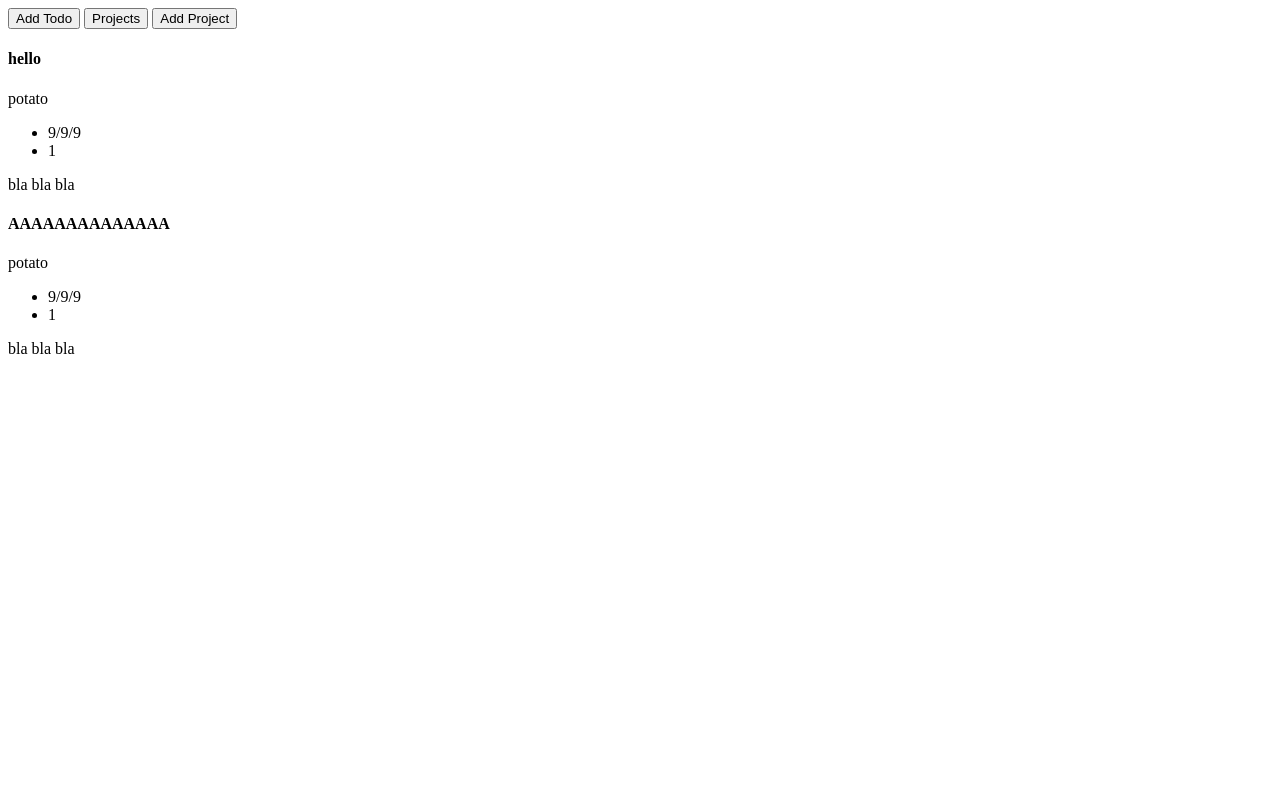
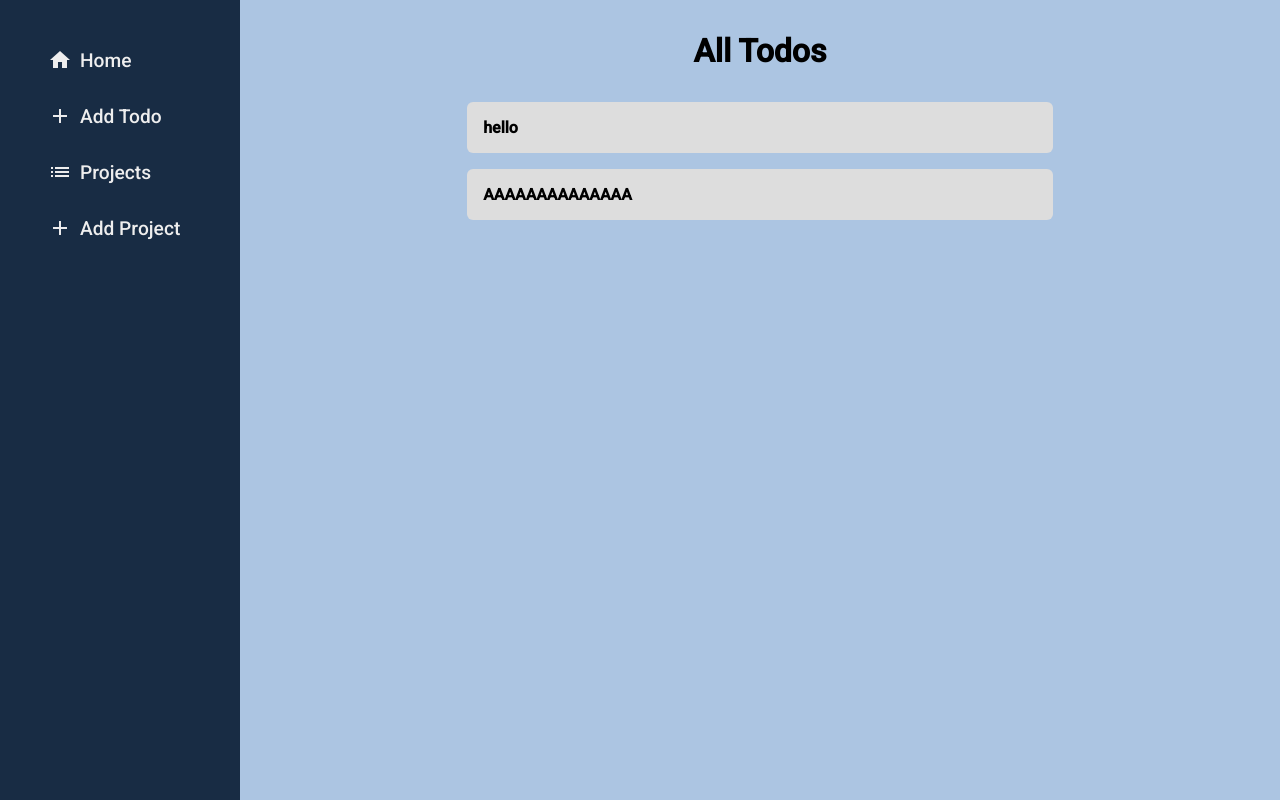
Before and after one commit to AliAdamH/supertodo, a website built with webpack: page dist/index.html in a window 1280 px wide. Built offline with Linux system fonts and the light colour scheme.

Commit message:
Improve UI

```diff
--- a/src/index.js
+++ b/src/index.js
@@ -18,6 +18,7 @@ const addProjectBtn = document.querySelector('.addProject');
 const projectModal = document.querySelector('.project-modal');
 const projectForm = document.querySelector('.project-form');
 const closeProjectForm = projectModal.querySelector('.close-btn')
+const homeBtn = document.querySelector('.home');
 
 const projectExample = new project('starter');
 let todo = new todoItem(
@@ -47,13 +48,16 @@ projects.push(projectExample);
 projects.push(secondProjectExample);
 
 // Loop here.
-projects.forEach((p, index) => {
-    // container.appendChild(renderProject(p, index));
-    p.todos.forEach((todo) => {
-        container.appendChild(renderTodo(todo));
+function renderHome() {
+    let todosList = []
+    projects.forEach((p, index) => {
+        p.todos.forEach((todo) => {
+            todosList.push(renderTodo(todo));
+        })
     })
-})
 
+    return todosList;
+}
 
 // Helpers
 // this is gonna break.
@@ -140,3 +144,12 @@ projectForm.addEventListener('submit', (e) => {
     projects.push(newProject);
     console.log(newProject);
 })
+
+
+homeBtn.addEventListener('click', () => {
+    container.replaceChildren(...renderHome());
+})
+
+document.addEventListener('DOMContentLoaded', () => {
+    container.replaceChildren(...renderHome());
+})
--- a/src/style.css
+++ b/src/style.css
@@ -1,3 +1,129 @@
 :root {
-    --color-t: hsl(212,48,18);
+    --color-t: hsl(212,48%,18%);
 }
+
+
+*,
+*::before,
+*::after {
+    margin: 0;
+    padding: 0;
+    box-sizing: border-box;
+    font-family: 'Roboto', sans-serif;
+}
+
+button {
+    background: none;
+    color: inherit;
+    border: none;
+    padding: 0;
+    font: inherit;
+    cursor: pointer;
+    outline: inherit;
+    display: block;
+}
+
+ul,ol {
+    list-style-type: none;
+}
+
+body {
+    display: grid;
+    grid-template-columns: auto 1fr;
+}
+
+.sidebar {
+    height: 100vh;
+    background-color: var(--color-t);
+    width: 15rem;
+    padding: 2rem;
+    color: #eee;
+}
+
+.main {
+    background-color: hsl(212,48%,78%);
+    padding: 2rem;
+    display: flex;
+    flex-direction: column;
+    gap: 2rem;
+}
+
+.title {
+    text-align: center;
+}
+
+.example {
+    display: flex;
+    flex-direction: column;
+    flex-wrap: wrap;
+    gap: 1rem;
+
+}
+
+.todo {
+    flex: 1;
+    width: 60%;
+    align-self: center;
+    display: flex;
+    flex-direction: column;
+    background-color: #ddd;
+    border-radius: 0.375rem;
+    padding: 1rem;
+    gap: 0.5rem;
+}
+
+.todo__notes {
+    display: none;
+}
+
+.todo__description {
+    display: none;
+}
+
+.todo__infos {
+    display: none;
+}
+
+dialog {
+    position: absolute;
+    top: 50%;
+    left: 50%;
+    transform: translateX(-50%) translateY(-50%);
+    padding: 1rem;
+}
+
+
+
+/* refactor this */
+
+.home {
+    padding: 1rem;
+    display: flex;
+    align-items: center;
+    gap: 0.5rem;
+    font-size: 1.2rem;
+}
+
+.addTodo {
+    padding: 1rem;
+    display: flex;
+    align-items: center;
+    gap: 0.5rem;
+    font-size: 1.2rem;
+}
+
+.projects {
+    padding: 1rem;
+    display: flex;
+    align-items: center;
+    gap: 0.5rem;
+    font-size: 1.2rem;
+}
+
+.addProject {
+    padding: 1rem;
+    display: flex;
+    align-items: center;
+    gap: 0.5rem;
+    font-size: 1.2rem;
+}
--- a/src/todo/domTodo.js
+++ b/src/todo/domTodo.js
@@ -36,6 +36,7 @@ function renderInformations({dueDate,priority}) {
 
 function renderNotes(content) {
     const notes = document.createElement('p');
+    notes.classList.add('todo__notes');
     notes.innerText = content;
 
     return notes;
```
Also changed, not shown: dist/index.html, dist/main.js.
